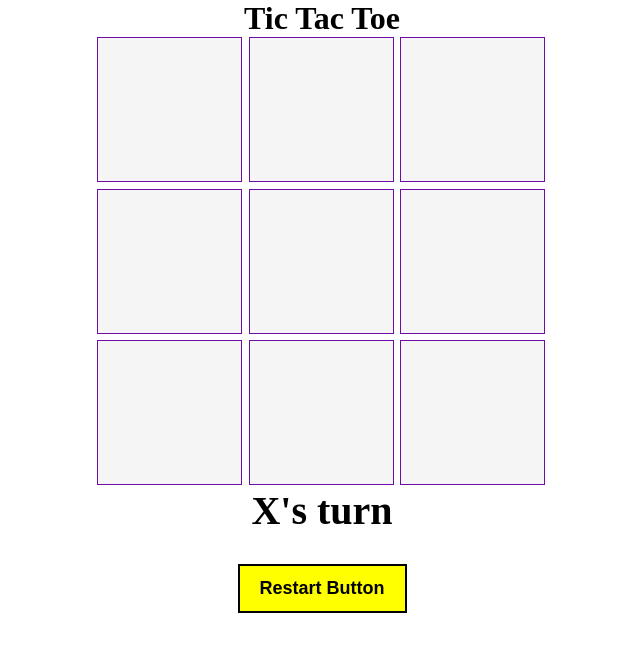
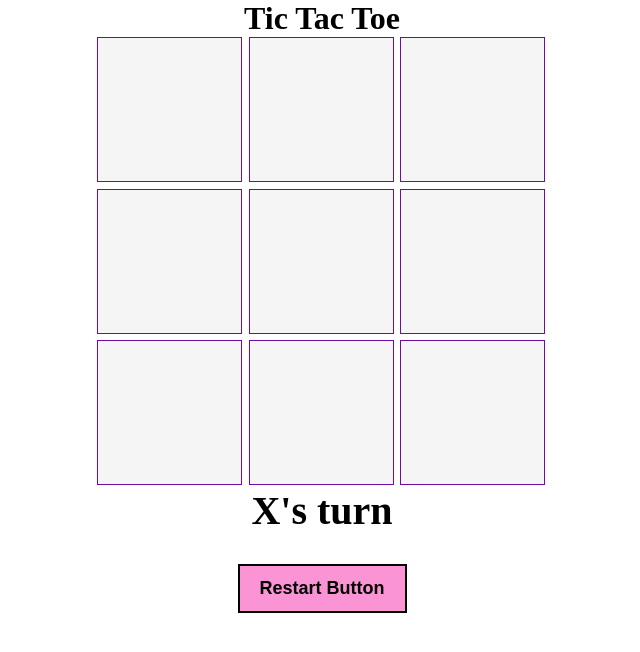
Before and after one commit to aantaaraaa/js-machine-coding, a plain HTML site: page 11. tic tac toe/index.html in a window 1280 px wide. Shown: the whole page, without its empty margins (318-958 px from the left). Drawn offline with Linux system fonts and the light colour scheme.

Commit message:
tic tac toe

```diff
--- a/11. tic tac toe/style.css
+++ b/11. tic tac toe/style.css
@@ -35,7 +35,7 @@ h1{
     margin-right: auto;
     padding: 12px 20px;
     border: 2px solid #000;
-    background-color: yellow;
+    background-color: rgb(251, 148, 212);
     font-weight: bold;
     font-size: 18px;
     margin-top: 30px;
```
